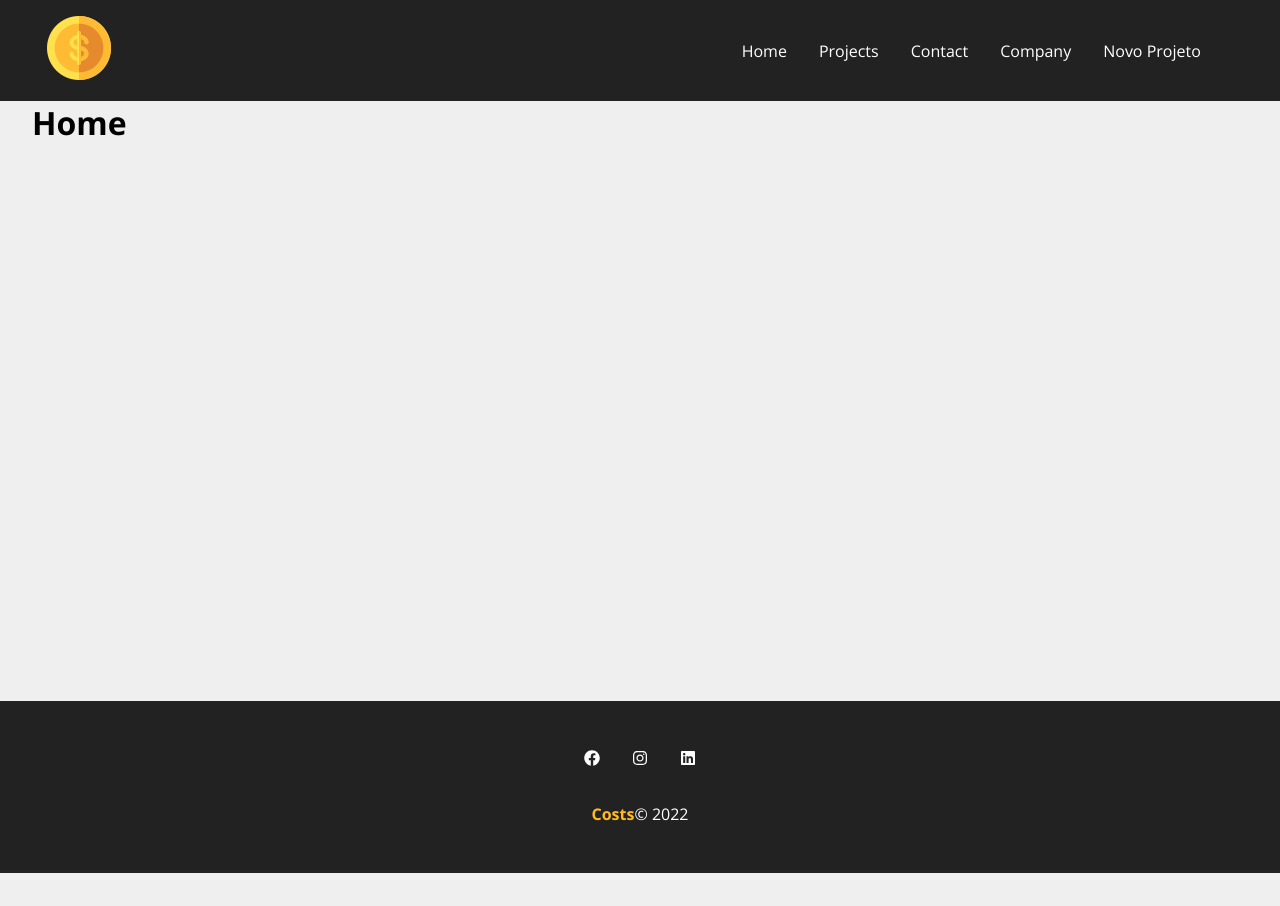
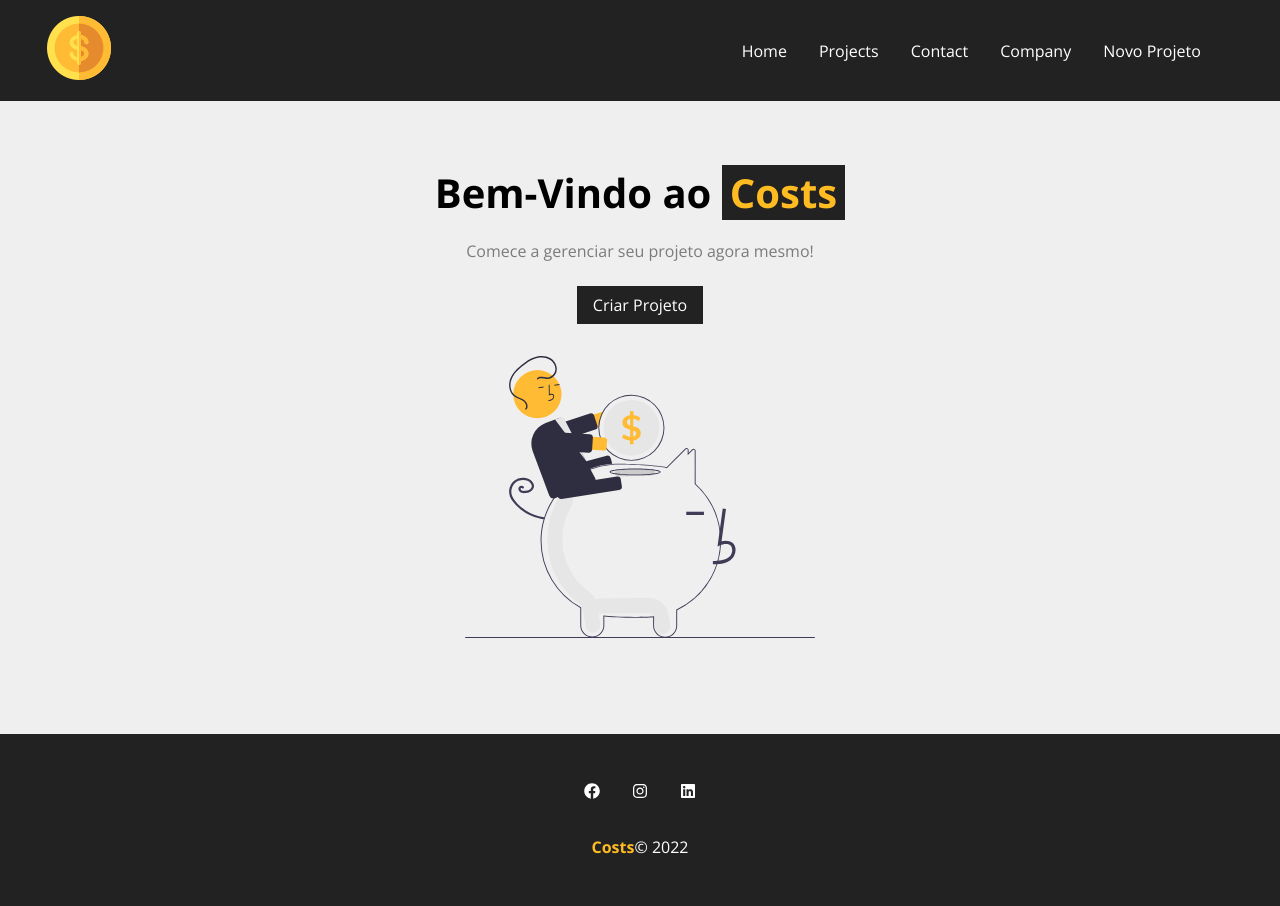
Before and after one commit to FeBassetto/Costs, a React (Create React App) app: page / in a window 1280 px wide. Before the commit the page ends 873 px from the top, so only its background shows below. Built offline with nearby package versions, Linux system fonts and the light colour scheme; the HTML template or start-up script is replaced by a standard one; a web font is replaced by a local one.

Commit message:
Finished Home

```diff
--- /dev/null
+++ b/src/components/LinkButton/linkbutton.js
@@ -0,0 +1,17 @@
+import React from "react";
+import styles from './linkbutton.module.css'
+import { Link } from "react-router-dom";
+
+
+const LinkButton = ({to, text}) => {
+
+
+    return(
+        <Link to={to} className={styles.btn}>
+            {text}
+        </Link>
+    )
+}
+
+
+export default LinkButton
--- /dev/null
+++ b/src/components/LinkButton/linkbutton.module.css
@@ -0,0 +1,11 @@
+.btn{
+    background-color: #222;
+    color: #fff;
+    padding: .5em 1em;
+    text-decoration: none;
+    transition: 0.5s;
+}
+
+.btn:hover{
+    color: #ffbb33;
+}
--- a/src/components/pages/Home/home.js
+++ b/src/components/pages/Home/home.js
@@ -1,13 +1,20 @@
 import React from 'react'
+import styles from './home.module.css'
+import savings from '../../../img/savings.svg'
 
+import LinkButton from '../../LinkButton/linkbutton'
 
 const Home = () => {
 
 
 
-
     return(
-        <h1>Home</h1>
+        <section className={styles.home_container}>
+            <h1>Bem-Vindo ao <span>Costs</span></h1>
+            <p>Comece a gerenciar seu projeto agora mesmo!</p>
+            <LinkButton to='/newproject' text='Criar Projeto'/>
+            <img src={savings} alt='Savings' />
+        </section>
     )
 
 }
--- /dev/null
+++ b/src/components/pages/Home/home.module.css
@@ -0,0 +1,29 @@
+.home_container{
+    width: 100%;
+    display: flex;
+    flex-direction: column;
+    align-items: center;
+    justify-content: center;
+    padding: 4em;
+}
+
+.home_container h1{
+    font-size: 2.5em;
+    margin-bottom: .5em;
+}
+
+.home_container h1 span{
+    color: #ffbb22;
+    padding: 0 .2em;
+    background-color: #222;
+}
+
+.home_container p{
+    margin-bottom: 1.5em;
+    color: #7b7b7b;
+}
+
+.home_container img{
+    width: 350px;
+    margin: 2em 0;
+}
```
